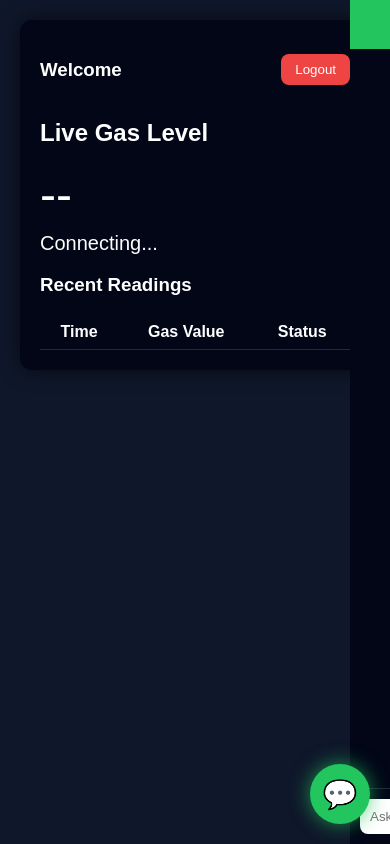
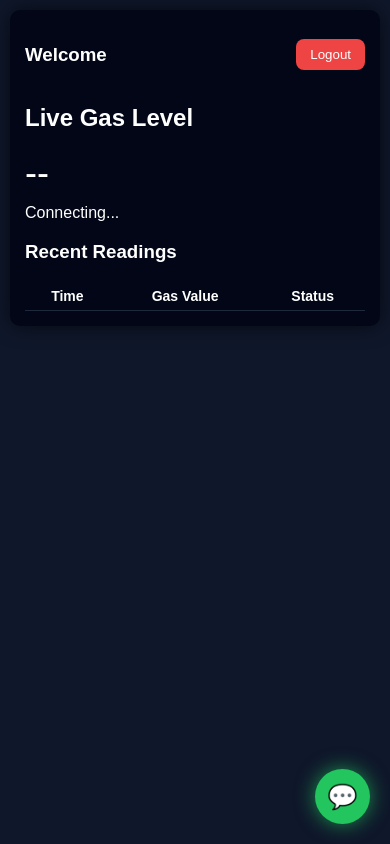
Before and after one commit to pradeep262005/Sewage_Monitoring, a plain HTML site: page user.html in a window 390 px wide. Drawn offline with Linux system fonts and the light colour scheme; no server answers.

Commit message:
Chatbot Support

```diff
--- a/user.html
+++ b/user.html
@@ -155,10 +155,54 @@ table th, table td {
   color: #000;
 }
 
-@media (max-width: 600px) {
+@media (max-width: 768px) {
+  .container {
+    padding: 10px;
+  }
+
+  .card {
+    padding: 15px;
+    border-radius: 10px;
+  }
+
+  .value {
+    font-size: 36px;
+  }
+
+  .status {
+    font-size: 16px;
+  }
+
+  table th, table td {
+    font-size: 14px;
+    padding: 6px;
+  }
+
+  /* Chatbot full screen on mobile */
   .chatbot-panel {
     width: 100%;
+    height: 100vh;
+    right: -100%;
   }
+
+  .chatbot-panel.active {
+    right: 0;
+  }
+
+  .chat-header {
+    font-size: 16px;
+  }
+
+  .chat-input input {
+    font-size: 14px;
+  }
+
+  .chatbot-toggle {
+    width: 55px;
+    height: 55px;
+    font-size: 24px;
+  }
+}
 }
 </style>
 </head>
```
